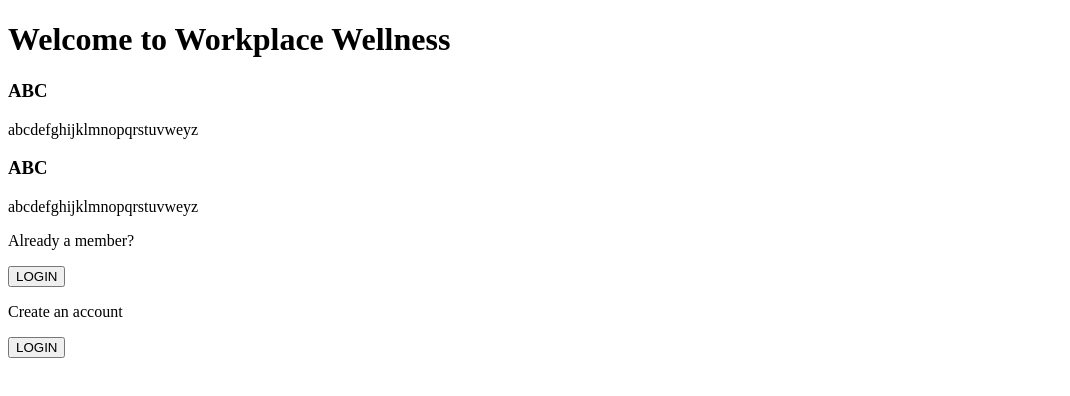
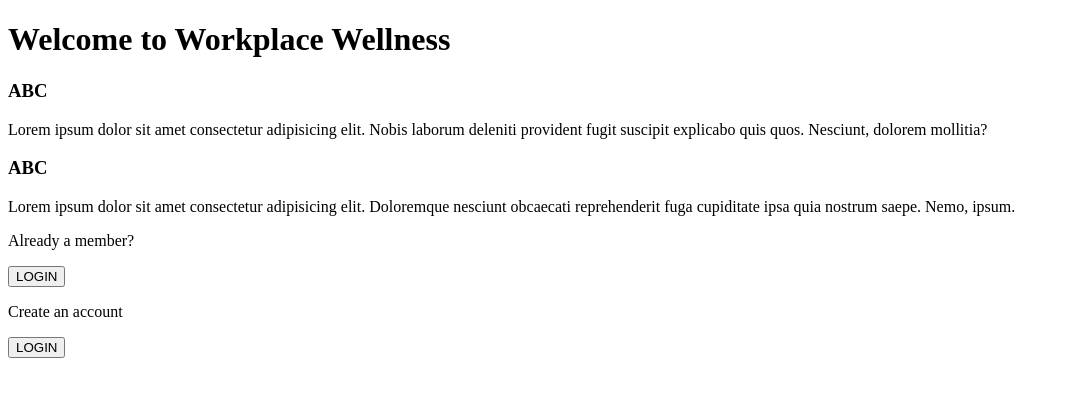
Before and after one commit to EngineerPehr/winter_24_hackathon, a React (Create React App) app in the folder frontend/: page / in a window 1280 px wide. Shown: the top 396 px of the page, without its empty margins (0-1070 px from the left). Built offline with nearby package versions, Linux system fonts and the light colour scheme.

Commit message:
Updated Landing page by adding text

```diff
--- /dev/null
+++ b/frontend/postcss.config.js
@@ -0,0 +1,7 @@
+
+module.exports = {
+    plugins: [
+        require('tailwindcss'),
+        require('autoprefixer'),
+    ],
+};
--- a/frontend/src/App.jsx
+++ b/frontend/src/App.jsx
@@ -1,5 +1,5 @@
 import { BrowserRouter, Route, Routes } from "react-router-dom";
-import LandingPage from "./landingPage/LandingPage";
+import LandingPage from "./LandingPage/LandingPage";
 
 export default function App() {
   return (
--- /dev/null
+++ b/frontend/src/index.css
@@ -0,0 +1,4 @@
+
+@tailwind base;
+@tailwind components;
+@tailwind utilities;
--- a/frontend/src/index.jsx
+++ b/frontend/src/index.jsx
@@ -1,5 +1,6 @@
 import React from 'react';
 import ReactDOM from 'react-dom/client';
+import './index.css'; // Import Tailwind CSS file
 import App from './App';
 
 const root = ReactDOM.createRoot(document.getElementById('root'));
--- a/frontend/src/landingPage/LandingPage.jsx
+++ b/frontend/src/landingPage/LandingPage.jsx
@@ -3,7 +3,6 @@ import LoginButton from './LoginButton';
 
 export default function LandingPage() {
     return (
-        // <h1>Hello World</h1>
         <>
         <div>
         {/* <div className = 'background-image'> */}
@@ -12,9 +11,9 @@ export default function LandingPage() {
                 <h1>Welcome to Workplace Wellness</h1>
                 <div>
                     <h3>ABC</h3>
-                        <p>abcdefghijklmnopqrstuvweyz</p>
+                        <p>Lorem ipsum dolor sit amet consectetur adipisicing elit. Nobis laborum deleniti provident fugit suscipit explicabo quis quos. Nesciunt, dolorem mollitia?</p>
                     <h3>ABC</h3>
-                        <p>abcdefghijklmnopqrstuvweyz</p>
+                        <p>Lorem ipsum dolor sit amet consectetur adipisicing elit. Doloremque nesciunt obcaecati reprehenderit fuga cupiditate ipsa quia nostrum saepe. Nemo, ipsum.</p>
                 </div>
                 </div>
                 <div>
```
Also changed, not shown: tailwind.config.js (added, +8 -0 lines), frontend/src/LoginPage/LoginPage.jsx (line endings or trailing spaces).
